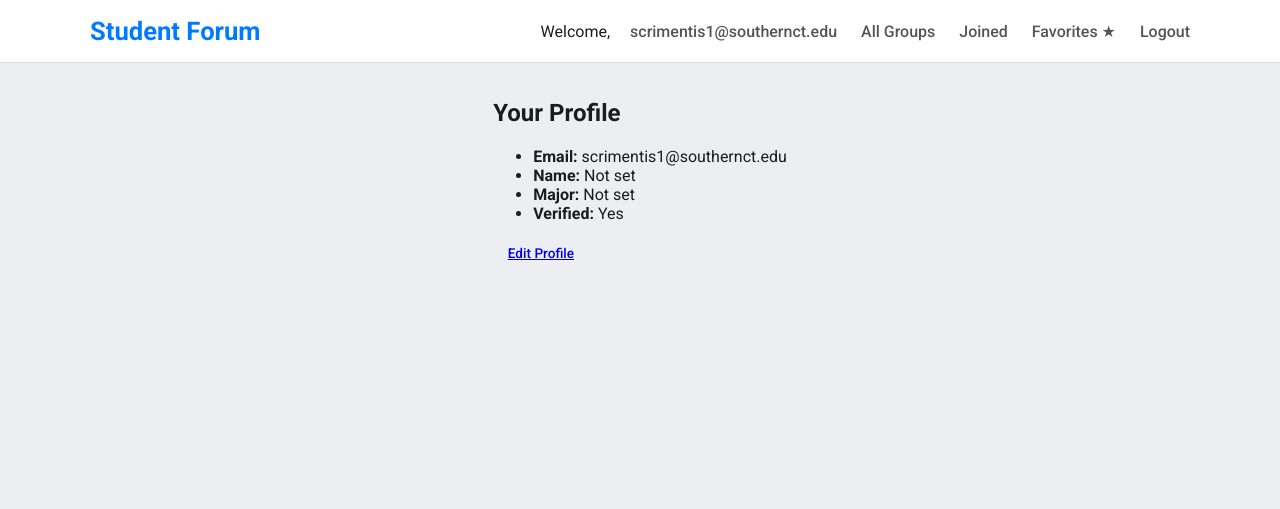
After one commit to DillonT15/CSC-330-G1-GroupScheduler, a Flask app: page /profile in a window 1280 px wide. The commit adds this page. Shown: the top 509 px of the page. Run offline with Flask 3, Linux system fonts and the light colour scheme; a user stored in the database is signed in; some libraries are stand-ins or nearby versions.

Commit message:
Added profile functionality. Users can view their profile information by clicking on their email/username at top right of screen. It then brings them to the newly created view_profile route where they can view current account information.

```diff
--- a/app/routes.py
+++ b/app/routes.py
@@ -201,6 +201,11 @@ def edit_profile():
 
     return render_template('edit_profile.html', form=form)
 
+@bp.route('/profile')
+@login_required
+def view_profile():
+    return render_template('view_profile.html')
+
 @bp.route('/notifications')
 def view_notifications():
     return render_template('notifications.html')
--- a/app/templates/base.html
+++ b/app/templates/base.html
@@ -24,7 +24,9 @@
             <!-- links -->
             <div class="nav-links">
                 {% if current_user.is_authenticated %}
-                    <span class="welcome">Welcome, {{ current_user.email }}</span>
+                <span class="welcome">
+                    Welcome,<a href="{{ url_for('main.view_profile') }}">{{ current_user.email }}</a>
+                  </span>
 
                     <!-- study‑group navigation -->
                     <a href="{{ url_for('main.browse_listings') }}">All&nbsp;Groups</a>
--- /dev/null
+++ b/app/templates/view_profile.html
@@ -0,0 +1,14 @@
+{% extends 'base.html' %}
+{% block title %}Your Profile{% endblock %}
+
+{% block content %}
+  <h2>Your Profile</h2>
+  <ul class="profile-info">
+    <li><strong>Email:</strong> {{ current_user.email }}</li>
+    <li><strong>Name:</strong> {{ current_user.name or "Not set" }}</li>
+    <li><strong>Major:</strong> {{ current_user.major or "Not set" }}</li>
+    <li><strong>Verified:</strong> {{ "Yes" if current_user.is_verified else "No" }}</li>
+  </ul>
+
+  <a href="{{ url_for('main.edit_profile') }}" class="btn btn-secondary mt-2">Edit Profile</a>
+{% endblock %}
```
Also changed, not shown: instance/app.db.
